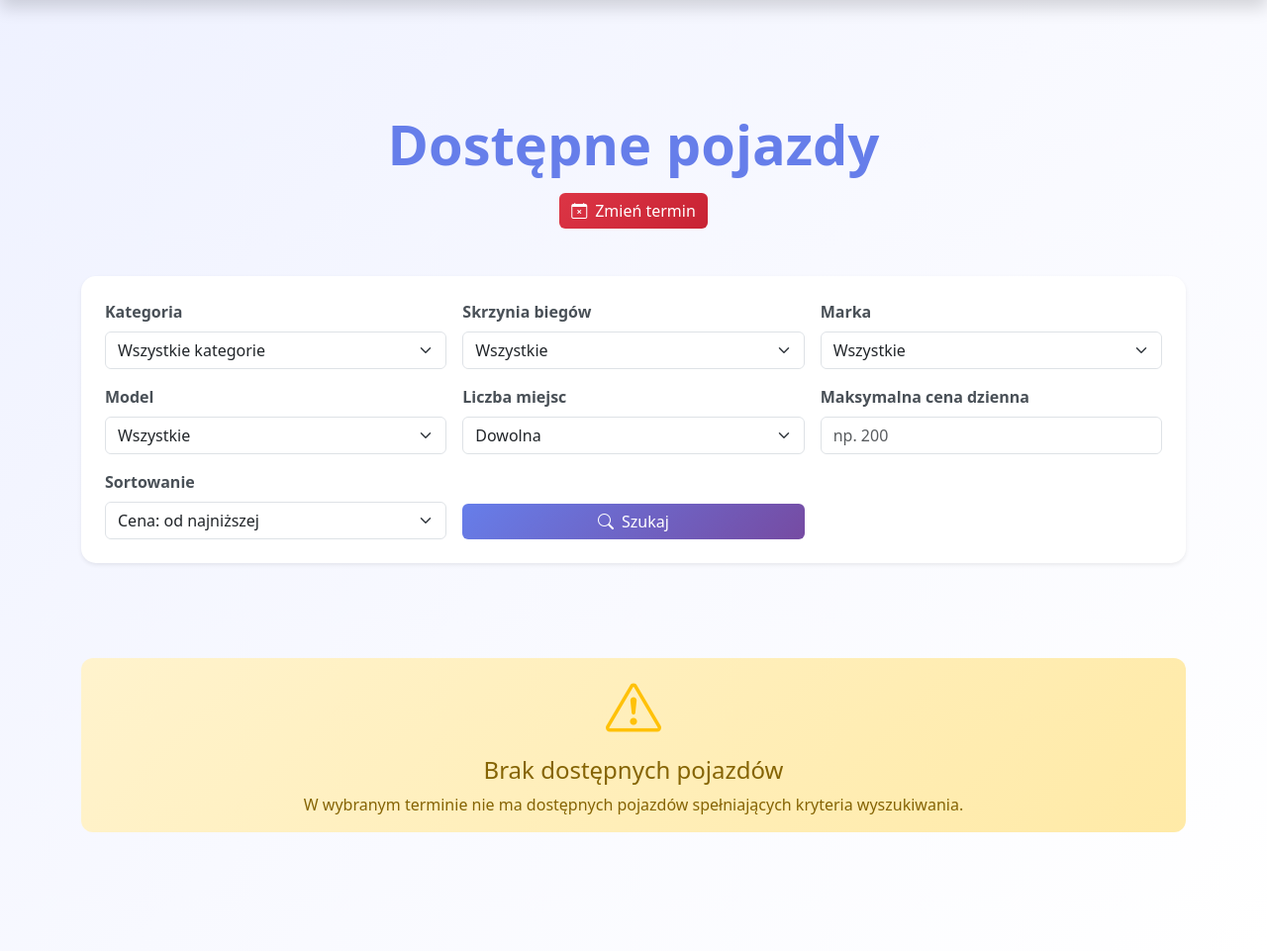
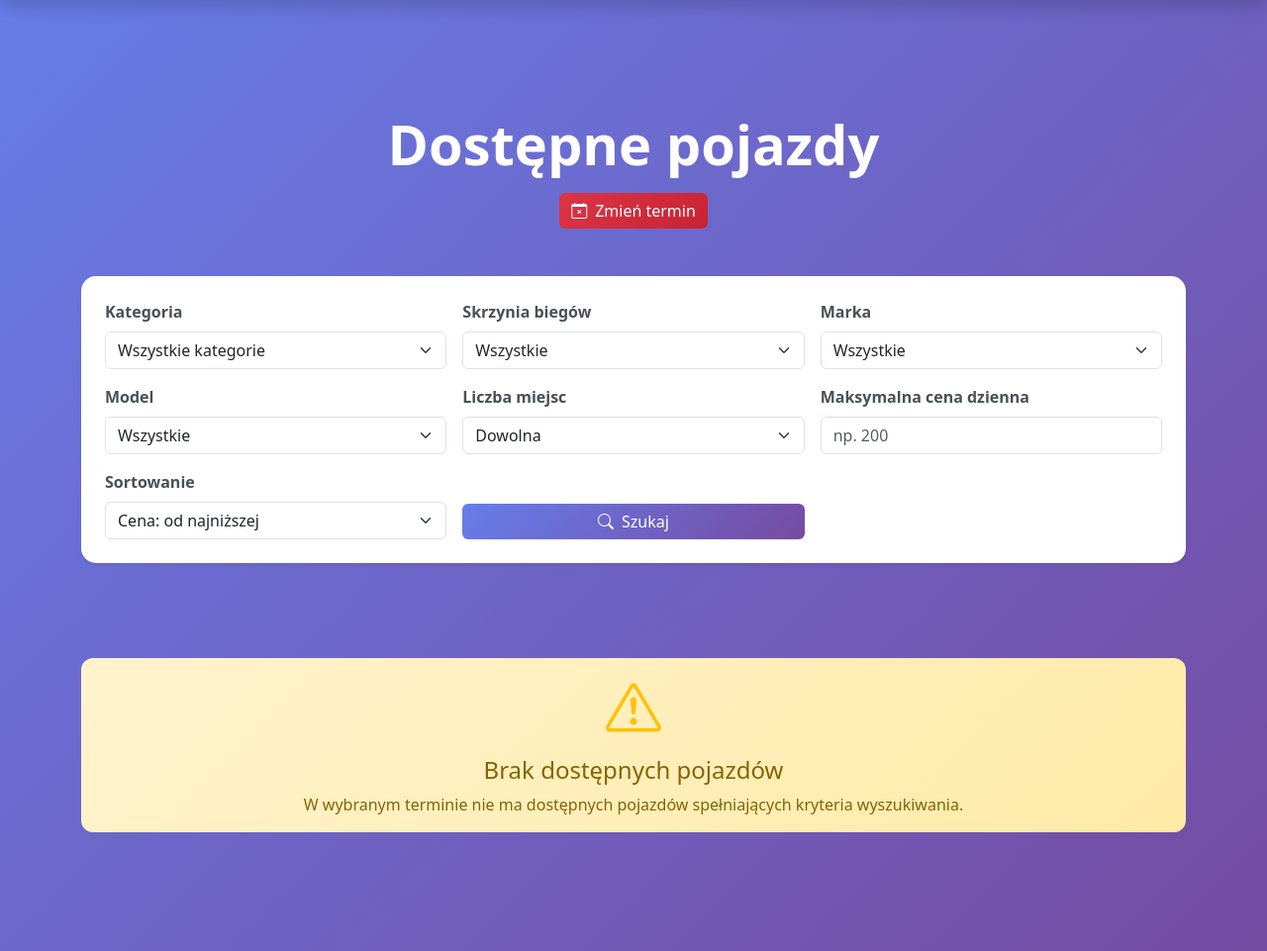
Before and after one commit to 6E776C7A/projekt-wypozyczalnia, a PHP site: template templates/pages/offer/list.twig in a window 1280 px wide. Shown: the part 56-1017 px from the top of the page at 99% size. Run offline with PHP 8.4, Linux system fonts and the light colour scheme; the template is opened without the code that fills it, so the values that code supplies are empty; some libraries are stand-ins or nearby versions.

Commit message:
lekkie poprawy js

```diff
--- a/templates/layouts/base.twig
+++ b/templates/layouts/base.twig
@@ -14,7 +14,7 @@
 
     {% block stylesheets %}{% endblock %}
 </head>
-<body class="d-flex flex-column min-vh-100">
+<body class="d-flex bg-primary flex-column min-vh-100">
     {% include 'partials/shared/_header.twig' %}
 
     <main class="flex-grow-1">
--- a/templates/pages/offer/confirmation.twig
+++ b/templates/pages/offer/confirmation.twig
@@ -4,7 +4,7 @@
 
 {% block content %}
 <div class="container min-vh-100 d-flex flex-column align-items-center justify-content-center">
-    <h2 class="display-5 text-center text-primary fw-bold mb-5">Dziękujemy za zaufanie naszej firmie. Oto twoje potwierdzenie:</h2>
+    <h2 class="display-5 text-center text-white fw-bold mb-5">Dziękujemy za zaufanie naszej firmie. Oto twoje potwierdzenie:</h2>
     <div class="card w-100 shadow">
         <div class="card-body d-flex flex-column align-items-center">
             <h2 class="display-5 mb-4 text-center text-primary fw-bold">
@@ -39,7 +39,7 @@
             <div class="d-flex justify-content-center w-100">
                 <a href="/" class="btn btn-primary mt-2 mb-4">Wróć do strony głównej</a>
             </div>
-            <p class="text-danger text-center mb-0">
+            <p class="text-danger fw-medium text-center mb-0">
                 Anulowanie możliwe najpóźniej 48 godzin przed rozpoczęciem.
             </p>
         </div>
--- a/templates/pages/offer/list.twig
+++ b/templates/pages/offer/list.twig
@@ -6,14 +6,14 @@
     <section class="py-5 min-vh-100">
         <div class="container">
             <div class="text-center mb-5">
-                <h1 class="display-4 fw-bold text-primary mb-3">Dostępne pojazdy</h1>
+                <h1 class="display-4 fw-bold text-white mb-3">Dostępne pojazdy</h1>
                 <div class="mb-3">
                     <a href="/reset-dates" class="btn btn-danger">
                         <i class="bi bi-calendar-x me-2"></i>Zmień termin
                     </a>
                 </div>
                 {% if dates.from and dates.to %}
-                    <p class="lead text-muted">Termin: <strong>{{ dates.from }}</strong> — <strong>{{ dates.to }}</strong></p>
+                    <p class="lead fw-medium text-white">Termin: <strong>{{ dates.from }}</strong> — <strong>{{ dates.to }}</strong></p>
                 {% endif %}
             </div>
 
```
Also changed, not shown: templates/pages/admin/dashboard.twig (+5 -5 lines), data/mydb.sqlite.
